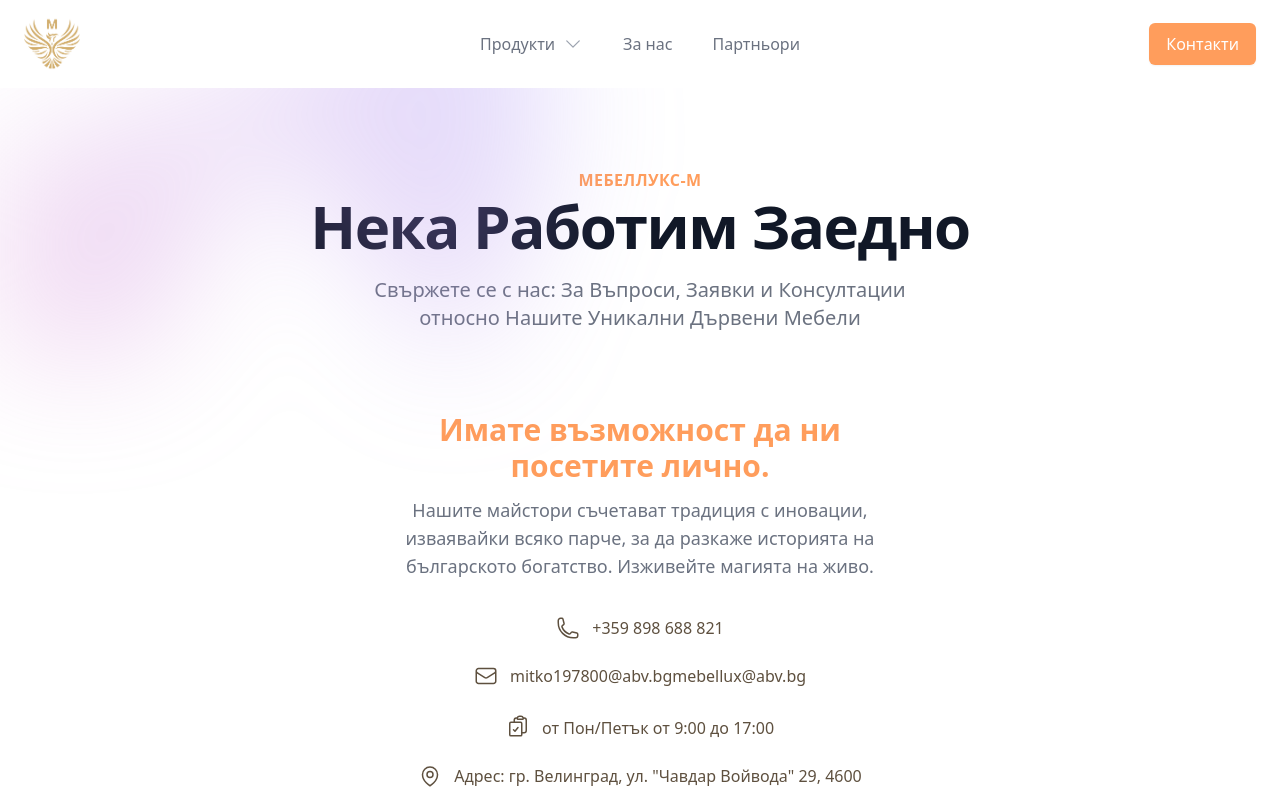
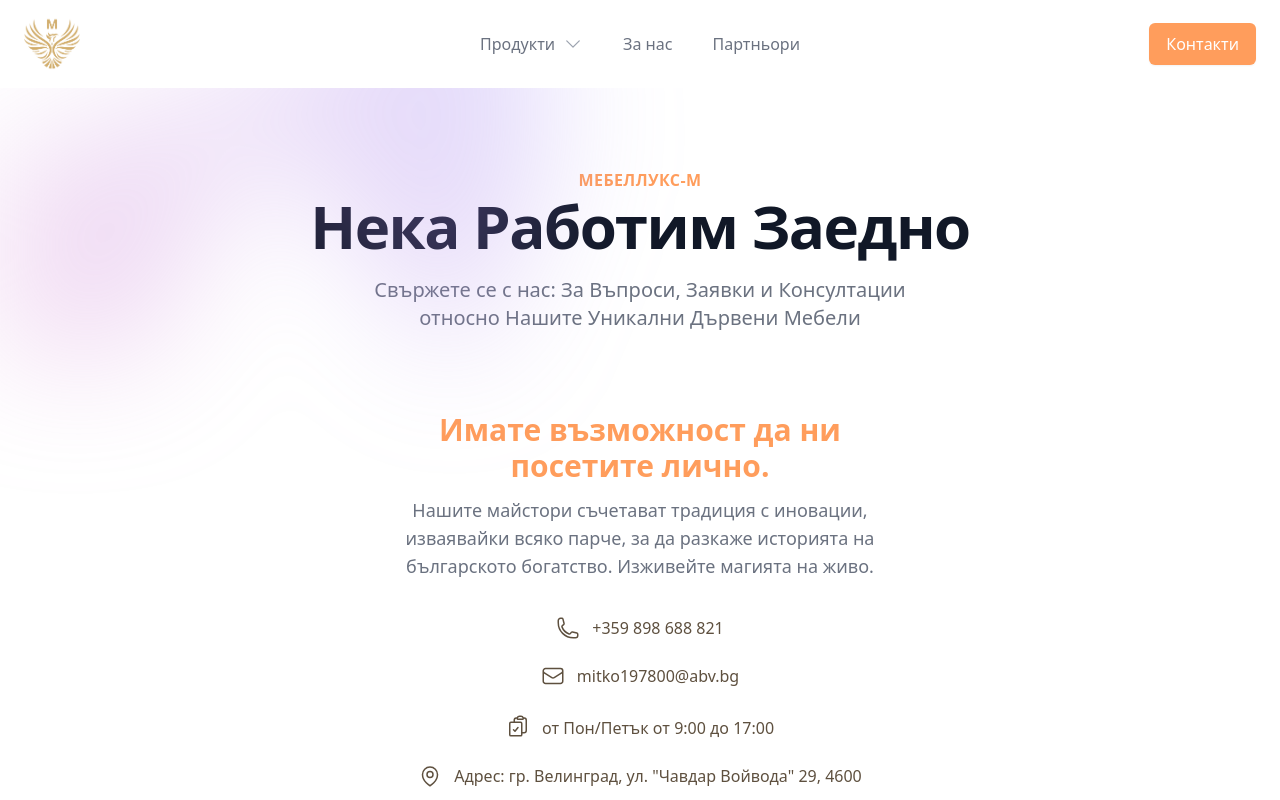
Before and after one commit to DivakovDev/MebelLux-Site, a Next.js app: page /contacts in a window 1280 px wide. Shown: the top 800 px of the page. Built offline with nearby package versions, Linux system fonts and the light colour scheme.

Commit message:
update 16 files

```diff
--- a/src/pages/api/mail.ts
+++ b/src/pages/api/mail.ts
@@ -22,8 +22,8 @@ const sendEmail = async (req: NextApiRequest, res: NextApiResponse) => {
   `
 
   const data = {
-    to: 'divakovwork@gmail.com',
-    from: 'divakovwork@gmail.com',
+    to: 'manchevdimitar8@gmail.com',
+    from: 'manchevdimitar8@gmail.com',
     subject: 'New message from contact form',
     text: message,
     html: message.replace(/\r\n/g, '<br>')
--- a/src/pages/contacts.tsx
+++ b/src/pages/contacts.tsx
@@ -93,9 +93,7 @@ export default function Contacts() {
                 </div>
                 <div className="ml-3 text-base text-luxBrown hover:text-indigo-600">
 
-                  <a href="mailto:mebellux@abv.bg">mitko197800@abv.bg</a>
-
-                  <Link href="mailto:mebellux@abv.bg">mebellux@abv.bg</Link>
+                  <Link href="mailto:mebellux@abv.bg">mitko197800@abv.bg</Link>
 
                 </div>
               </div>
```
